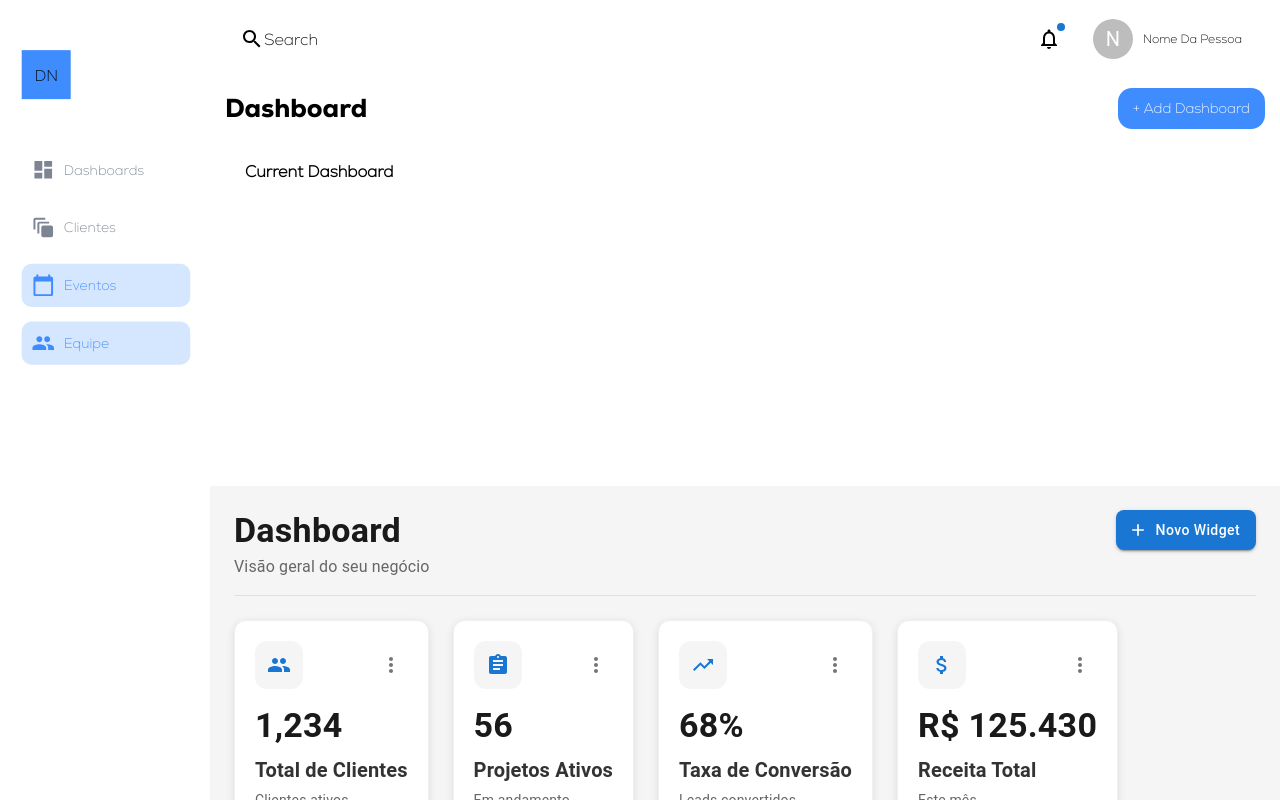
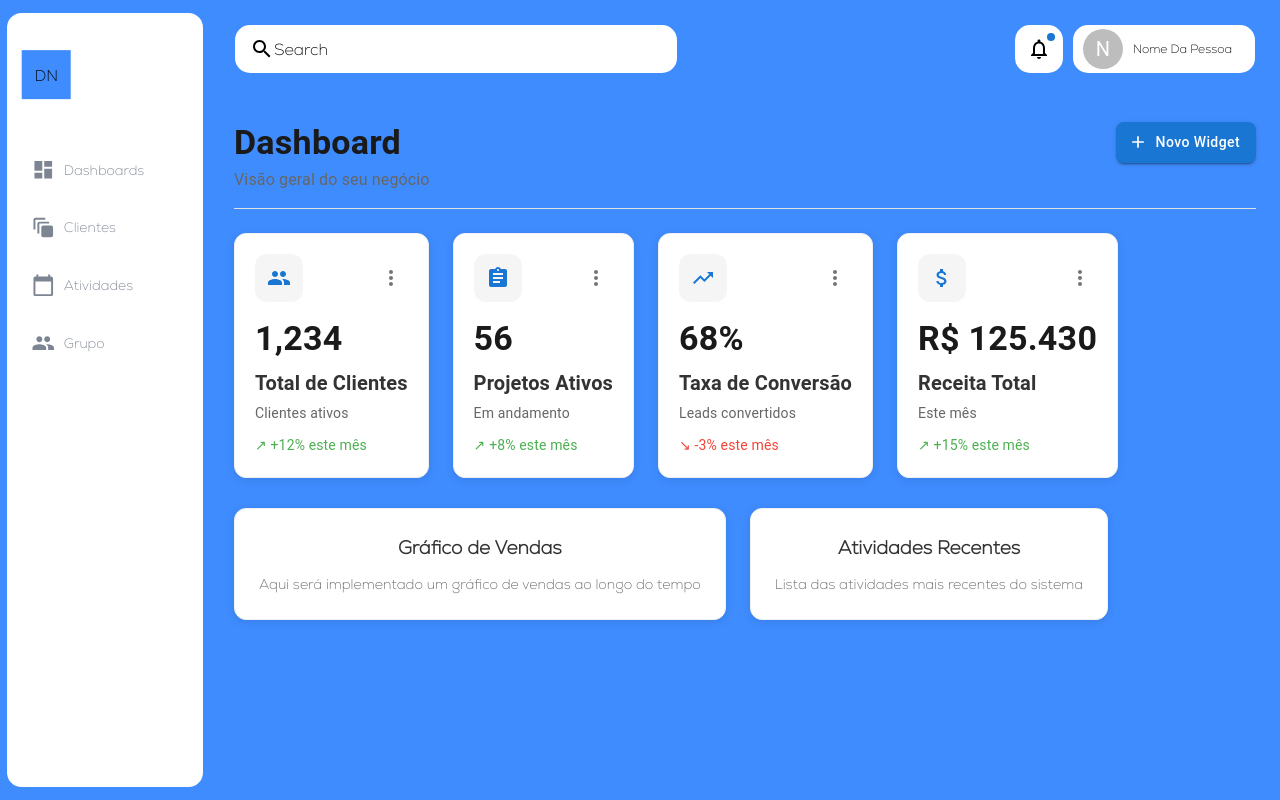
Before and after one commit to lucasnobree/erp-sistem, a React (Vite) app: page / in a window 1280 px wide. Built offline with nearby package versions, Linux system fonts and the light colour scheme.

Commit message:
Alterações

```diff
--- a/src/Pages/Dashboard/dashboard.jsx
+++ b/src/Pages/Dashboard/dashboard.jsx
@@ -10,6 +10,7 @@ import {
 import styles from "./dashboard.module.css";
 
 export default function Dashboard() {
+  console.log("Dashboard component loaded");
   // Dados mockados para demonstração
   const dashboardData = [
     {
--- a/src/Pages/Dashboard/dashboard.module.css
+++ b/src/Pages/Dashboard/dashboard.module.css
@@ -14,7 +14,7 @@
   box-shadow: 0 2px 8px rgba(0, 0, 0, 0.1);
   border: 1px solid #f0f0f0;
   text-align: center;
-  min-height: 300px;
+  min-height: 1 00px;
   display: flex;
   flex-direction: column;
   justify-content: center;
--- a/src/components/NHeader/NHeader.module.css
+++ b/src/components/NHeader/NHeader.module.css
@@ -4,7 +4,7 @@
     flex-direction: row;
     align-items: center;
     justify-content: space-between;
-    margin-bottom: 25px;
+    margin: 25px;
 }
 
 .Pesquisa {
--- a/src/components/NMenu/NMenu.jsx
+++ b/src/components/NMenu/NMenu.jsx
@@ -6,8 +6,8 @@ import { AutoAwesomeMotion, CalendarToday, Dashboard, Group } from "@mui/icons-m
 const menuItems = [
   { id: "dashboard", icon: <Dashboard />, name: "Dashboards", route: "/Dashboard" },
   { id: "clients", icon: <AutoAwesomeMotion />, name: "Clientes", route: "/Clients" },
-  { id: "events", icon: <CalendarToday />, name: "Eventos", route: "/" },
-  { id: "team", icon: <Group />, name: "Equipe", route: "/" },
+  { id: "events", icon: <CalendarToday />, name: "Atividades", route: "/Kanaban" },
+  { id: "team", icon: <Group />, name: "Grupo", route: "/Group" },
 ];
 
 export function NMenu() {
--- a/src/components/NSubmenu/NSubMenu.jsx
+++ /dev/null
@@ -1,21 +0,0 @@
-import styles from "./NSubMenu.module.css";
-import { NHeader } from "../NHeader/NHeader";
-
-export function NSubMenu({ nomeTela }) {
-  return (
-    <div className={styles.Tela}>
-      <NHeader />
-      <div>
-        <div className={styles.Header}>
-          <span className={styles.Title}>{nomeTela}</span>
-          <button className={styles.addButton}>+ Add {nomeTela}</button>
-        </div>
-        <div className={styles.subMenu}>
-          <div className={styles.header}>
-            <h4>Current {nomeTela}</h4>
-          </div>
-        </div>
-      </div>
-    </div>
-  );
-}
--- a/src/components/NSubmenu/NSubMenu.module.css
+++ /dev/null
@@ -1,46 +0,0 @@
-.subMenu {
-  background-color: #FFFFFF; /* Cor de fundo clara */
-  border-radius: 15px;
-  padding: 20px;
-}
-
-.Header {
-  display: flex;
-  justify-content: space-between;
-  font-size: 26px;
-  margin-bottom: 10px;
-}
-
-.Title{
-  display: flex;
-  font-family: NexaBold, sans-serif;
-}
-
-.addButton {
-  background-color: #3F8CFF;
-  color: white;
-  border: none;
-  border-radius: 14px;
-  padding: 10px 15px;
-  cursor: pointer;
-  font-size: 14px;
-}
-
-.subMenuList {
-  list-style: none;
-  padding: 0;
-}
-
-.Desktop {
-    display: flex;
-    flex-direction: row;
-    height: 100dvh;
-    background-color: #3f8cff2a;
-}
-
-.Tela {
-    display: flex;
-    flex-direction: column;
-    flex: auto;
-    margin: 15px;
-}
--- a/src/layouts/MainLayout.jsx
+++ b/src/layouts/MainLayout.jsx
@@ -1,6 +1,6 @@
 import { Outlet } from "react-router-dom";
 import { NMenu } from "../components/NMenu/NMenu";
-import { NSubMenu } from "../components/NSubmenu/NSubMenu";
+import { NHeader } from "../components/NHeader/NHeader";
 import styles from "./MainLayout.module.css";
 
 /**
@@ -8,12 +8,12 @@ import styles from "./MainLayout.module.css";
  * Contém o menu lateral e o submenu superior
  * Utiliza Outlet para renderizar as páginas filhas
  */
-export function MainLayout({ nomeTela = "Dashboard" }) {
+export function MainLayout() {
   return (
     <div className={styles.Desktop}>
       <NMenu />
       <div className={styles.Content}>
-        <NSubMenu nomeTela={nomeTela} />
+        <NHeader/>
         <main className={styles.MainContent}>
           <Outlet />
         </main>
--- a/src/layouts/MainLayout.module.css
+++ b/src/layouts/MainLayout.module.css
@@ -3,6 +3,7 @@
   height: 100vh;
   width: 100vw;
   overflow: hidden;
+  background-color: #3F8CFF;
 }
 
 .Content {
@@ -16,7 +17,7 @@
   flex: 1;
   padding: 24px;
   overflow-y: auto;
-  background-color: #f5f5f5;
+  background-color: #3F8CFF;
 }
 
 /* Responsividade para dispositivos móveis */
--- a/src/main.jsx
+++ b/src/main.jsx
@@ -9,7 +9,7 @@ import Clientes from "./Pages/Clients/clients.jsx";
 const router = createBrowserRouter([
   {
     path: "/",
-    element: <MainLayout nomeTela="Dashboard" />,
+    element: <MainLayout />,
     children: [
       {
         index: true,
```
Also changed, not shown: 1 other file (tests, documents, lock files or other folders).
